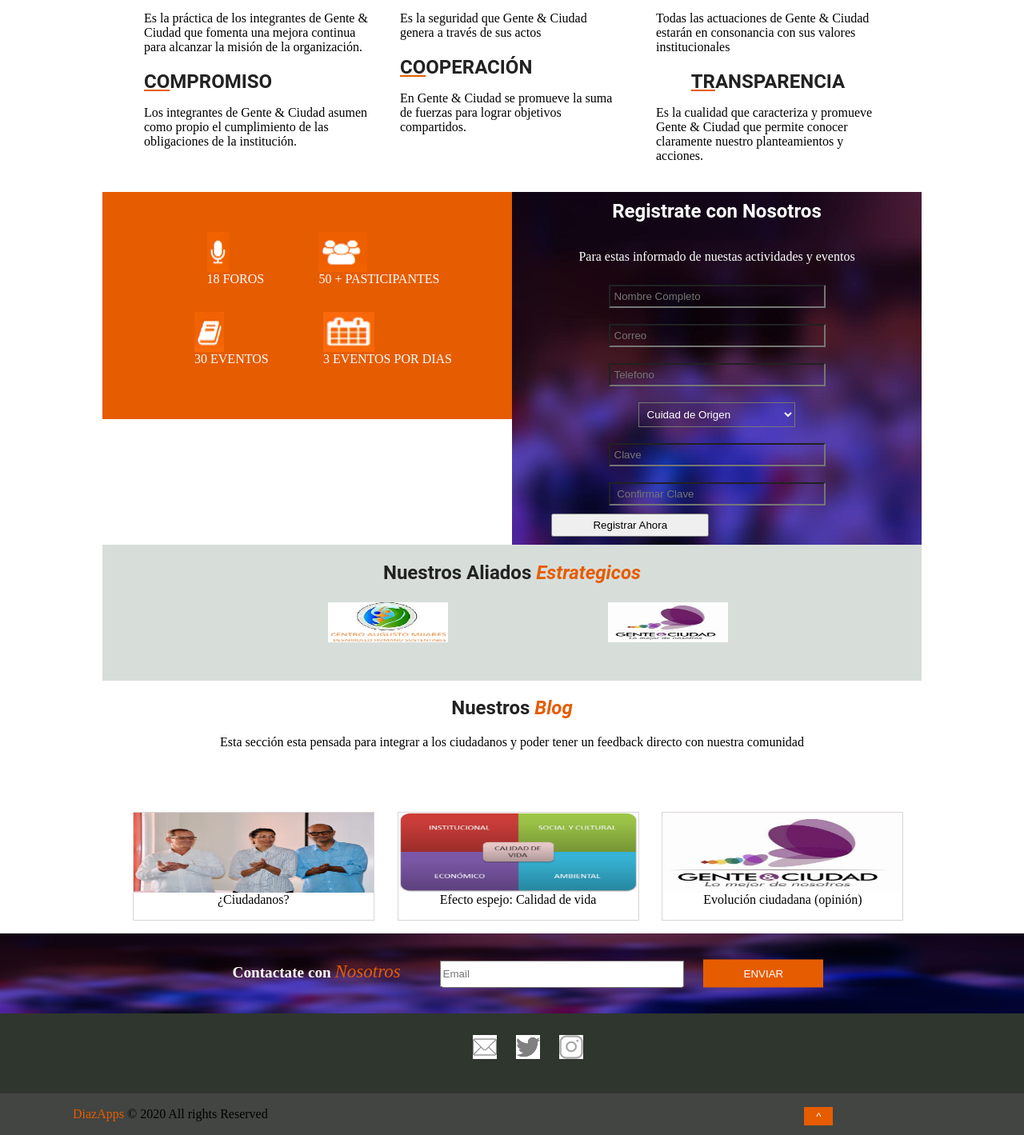
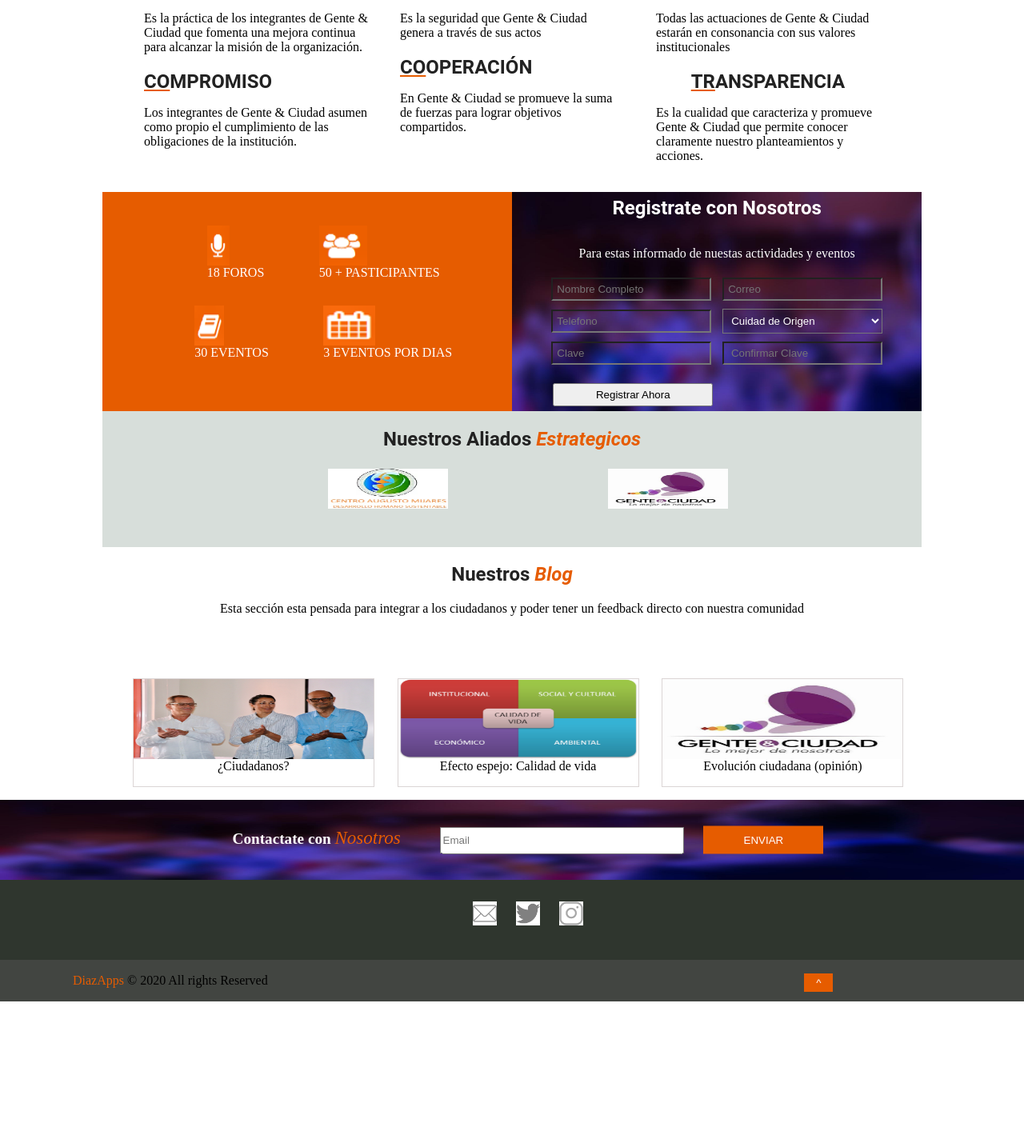
Before and after one commit to kiranrgupta26/Event-Management-System, a PHP site: page /html/default.html in a window 1280 px wide. Shown: the part 831-2250 px from the top of the page at 80% size. After the commit the page ends 2083 px from the top, so only its background shows below. Run offline with PHP 8.4, Linux system fonts and the light colour scheme.

Commit message:
inicio page registrar position changed

```diff
--- a/css/cuidad.css
+++ b/css/cuidad.css
@@ -243,7 +243,7 @@ section{
 .teams li img{
 	padding: 0;
 	height: 100px;
-	width: 150px;
+	width: 140px;
 }
 
 #footer-apps{
@@ -318,7 +318,7 @@ main i:first-child{
 }
 
 .contact-img li{
-	padding: 30px;
+	padding: 25px;
 	display: inline-block;
 	margin: 0;
 	vertical-align: top;
@@ -419,7 +419,7 @@ h2{
 .events {
   float: left;
   width: 40%;
-  padding: 2.63% 0.5%;
+  padding: 2% 0.5%;
   margin-left: 10%;
   text-align: left;
   background-color: #e65c00;
@@ -433,7 +433,7 @@ h2{
 	background-image: url("../img/homepage-one-banner.jpg");
 	float: left;
   width: 40%;
-  padding: 10px;
+  padding: 6px;
   margin-right: 10%;
   text-align: center;
   background-size: cover;
@@ -441,15 +441,19 @@ h2{
 
 }
 
+.registrar{
+	display: -webkit-flex; display: -ms-flexbox; display: flex; overflow: hidden;
+}
+
+.registrar .events, .register     { flex: 1;}
 
 /* Clear floats after the columns */
-.registrar:after {
+/*.registrar:after {
   content: "";
-  display: table; /*table*/
+  display: table;
   clear: both;
-
   height: 0;
-}
+}*/
 
 .register h2{
 	padding: 0;
@@ -465,16 +469,33 @@ h2{
 
 .register button{
 	float: left;
-	margin-left: 8%;
+	margin-left: 9%;
 	width: 40%;
 	padding: 5px;
 }
+
+.register ul{
+	list-style-type: none;
+	margin: 0;
+	padding: 0;
+	text-align: center;
+	float: center;
+	left: 50%;
+}
+
+.register li{
+	text-align: center;
+	margin: 0;
+	padding: 0;
+	display: inline;
+}
+
 .reg_back{
-	size: 100%;
+	width: 40%;
 background: transparent;
 color: white;
 padding: 5px;
-margin: 10px;
+margin: 5px;
 }
 
 .aliados{
--- a/html/default.html
+++ b/html/default.html
@@ -108,7 +108,29 @@ Implementar campañas de sensibilización para motivar en la audiencia el ejerci
 				<h2>Registrate con Nosotros</h2><br>
 				<p>Para estas informado de nuestas actividades y eventos</p>
 				<form method="post">
-					<input type="text" name="NombreCompleto" placeholder="Nombre Completo" class = "reg_back" size="30">
+					<ul>
+						<li><input type="text" name="NombreCompleto" placeholder="Nombre Completo" class = "reg_back"></li>
+						<li><input type="text" name="Correo" placeholder="Correo" class = "reg_back"></li>
+					</ul>
+					<ul>
+						<li>
+							<input type="text" name="Telefono" placeholder="Telefono" class = "reg_back">
+						</li>
+						<li>
+							<select name="Origen" placeholder="Cuidad de Origen" class="reg_back">
+						<option disabled selected>Cuidad de Origen</option>
+						<option>Arlington</option>
+						<option>Dallas</option>
+						<option>Austin</option>
+					</select>
+						</li>
+					</ul>
+
+					<ul>
+						<li><input type="password" name="password" placeholder="Clave" class = "reg_back"></li>
+						<li><input type="password" name="confirmpassword" placeholder=" Confirmar Clave" class = "reg_back"></li>
+					</ul>
+					<!-- <input type="text" name="NombreCompleto" placeholder="Nombre Completo" class = "reg_back" size="30">
 					<input type="text" name="Correo" placeholder="Correo" class = "reg_back" size="30">
 					<input type="text" name="Telefono" placeholder="Telefono" class = "reg_back" size="30">
 					<select name="Origen" placeholder="Cuidad de Origen" class="reg_back">
@@ -118,7 +140,7 @@ Implementar campañas de sensibilización para motivar en la audiencia el ejerci
 						<option>Austin</option>
 					</select>
 					<input type="password" name="password" placeholder="Clave" class = "reg_back" size="30">
-					<input type="password" name="confirmpassword" placeholder=" Confirmar Clave" class = "reg_back" size="30">
+					<input type="password" name="confirmpassword" placeholder=" Confirmar Clave" class = "reg_back" size="30"> -->
 					<br>
 					<button>Registrar Ahora</button> <br>
 				</form>
```
